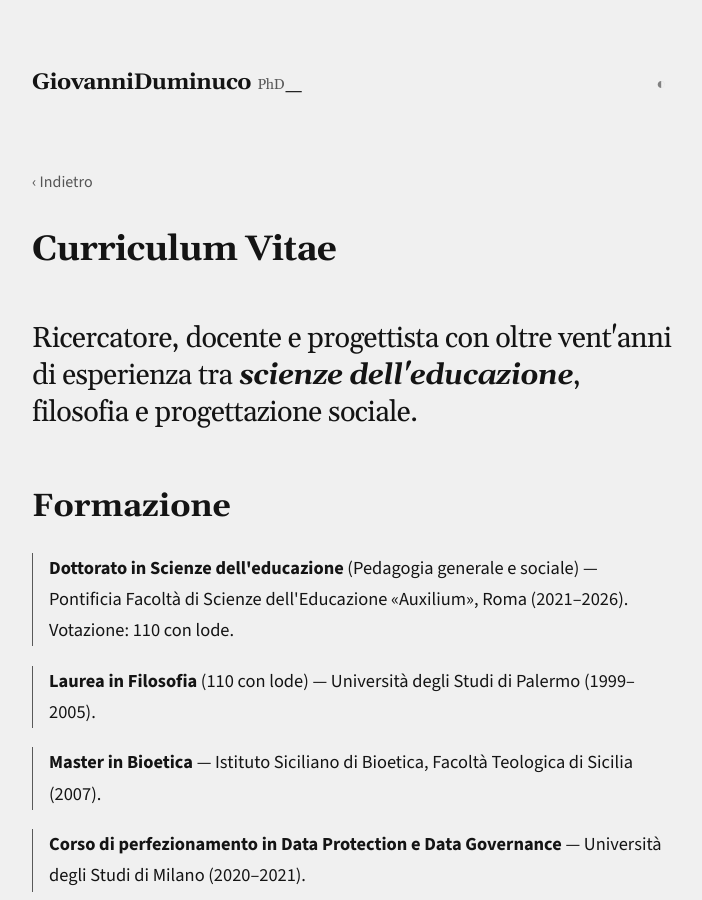
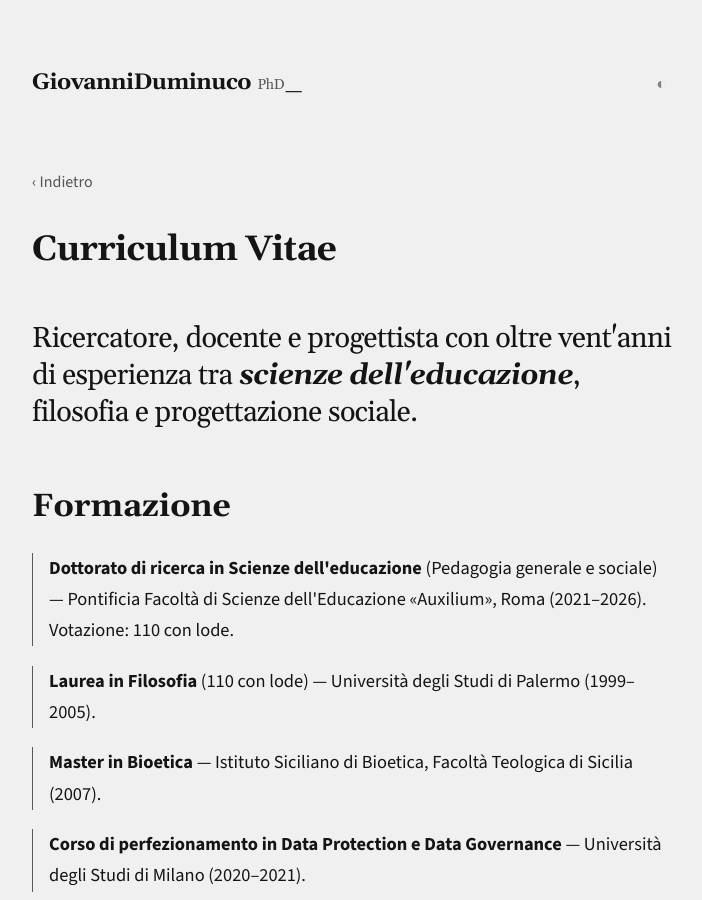
Before and after one commit to dumgio/dumgio.github.io, a Jekyll site: the page built from bio.md, in a window 1280 px wide and 900 px high. Shown: the whole window, without its empty margins (128-830 px from the left). Built offline with Jekyll 4.4.1, drawn with Linux system fonts in a browser that asks for light colours; comment, search, counter and statistics services are not loaded.

Commit message:
Update bio.md

```diff
--- a/bio.md
+++ b/bio.md
@@ -9,7 +9,7 @@ description: Curriculum vitae di Giovanni Duminuco (PhD) — ricercatore, docent
 
 <h2>Formazione</h2>
 <ul>
-  <li><strong>Dottorato in Scienze dell'educazione</strong> (Pedagogia generale e sociale) — Pontificia Facoltà di Scienze dell'Educazione «Auxilium», Roma (2021–2026). Votazione: 110 con lode.</li>
+  <li><strong>Dottorato di ricerca in Scienze dell'educazione</strong> (Pedagogia generale e sociale) — Pontificia Facoltà di Scienze dell'Educazione «Auxilium», Roma (2021–2026). Votazione: 110 con lode.</li>
   <li><strong>Laurea in Filosofia</strong> (110 con lode) — Università degli Studi di Palermo (1999–2005).</li>
   <li><strong>Master in Bioetica</strong> — Istituto Siciliano di Bioetica, Facoltà Teologica di Sicilia (2007).</li>
   <li><strong>Corso di perfezionamento in Data Protection e Data Governance</strong> — Università degli Studi di Milano (2020–2021).</li>
```
